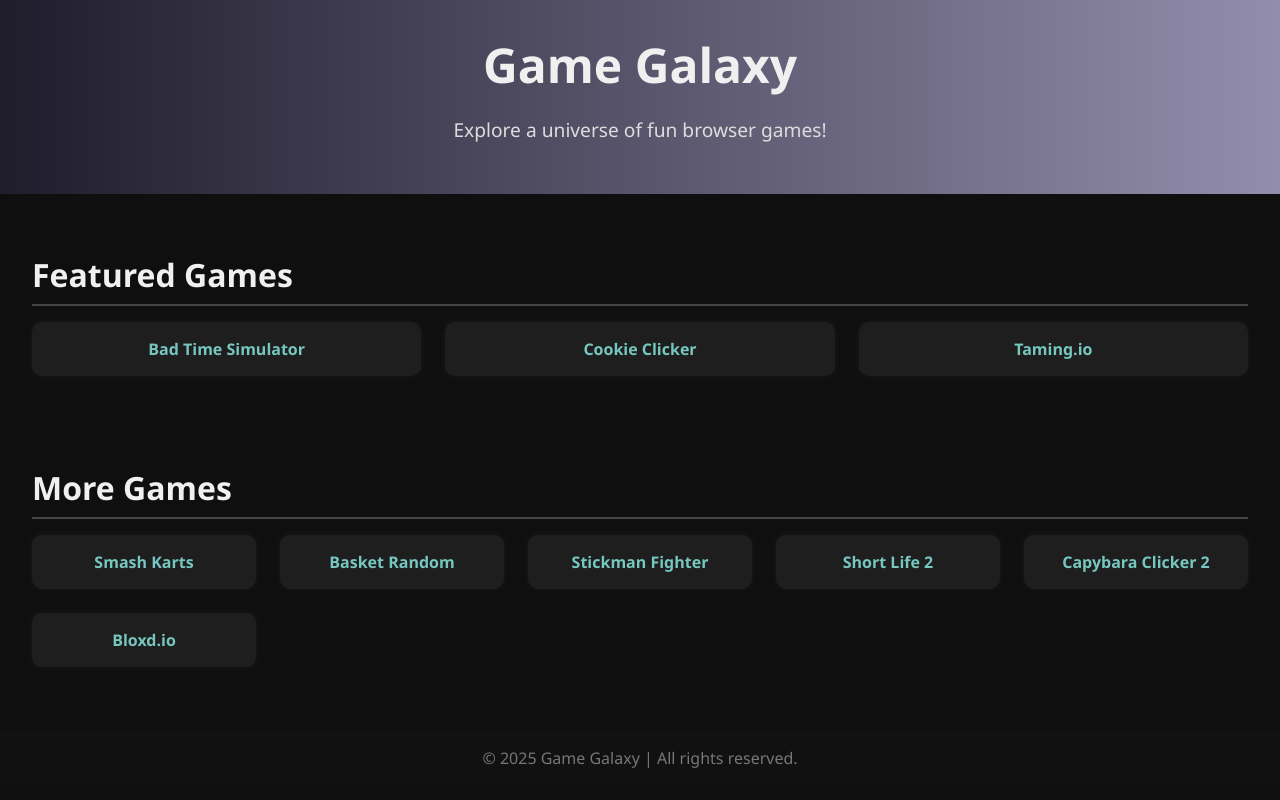
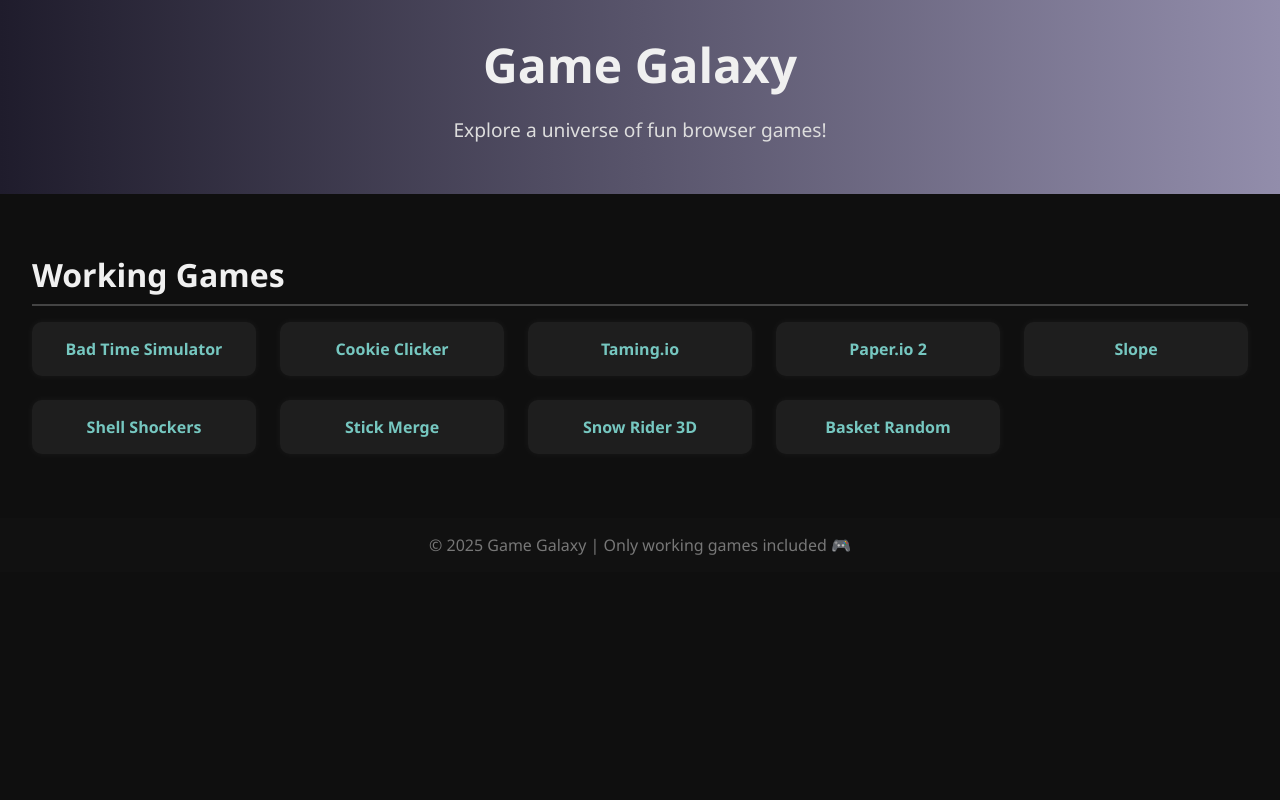
Before and after one commit to hazza7744/game-website, a plain HTML site: page index.html in a window 1280 px wide. Drawn offline with Linux system fonts and the light colour scheme.

Commit message:
Add files via upload

```diff
--- a/index.html
+++ b/index.html
@@ -1,3 +1,4 @@
+
 <!DOCTYPE html>
 <html lang="en">
 <head>
@@ -11,40 +12,33 @@
       background-color: #0f0f0f;
       color: #f0f0f0;
     }
-
     header {
       background: linear-gradient(to right, #1f1c2c, #928dab);
       padding: 2rem;
       text-align: center;
     }
-
     h1 {
       margin: 0;
       font-size: 3rem;
     }
-
     .tagline {
       font-size: 1.2rem;
       color: #ddd;
     }
-
     .game-section {
       padding: 2rem;
     }
-
     h2 {
       margin-bottom: 1rem;
       font-size: 2rem;
       border-bottom: 2px solid #444;
       padding-bottom: 0.5rem;
     }
-
     .game-grid {
       display: grid;
       grid-template-columns: repeat(auto-fit, minmax(200px, 1fr));
       gap: 1.5rem;
     }
-
     .game-card {
       background-color: #1e1e1e;
       border-radius: 10px;
@@ -53,18 +47,15 @@
       box-shadow: 0 0 8px rgba(255, 255, 255, 0.05);
       transition: transform 0.2s ease;
     }
-
     .game-card:hover {
       transform: scale(1.05);
       background-color: #292929;
     }
-
     .game-card a {
       color: #76c7c0;
       text-decoration: none;
       font-weight: bold;
     }
-
     footer {
       background-color: #111;
       text-align: center;
@@ -81,34 +72,22 @@
   </header>
 
   <section class="game-section">
-    <h2>Featured Games</h2>
+    <h2>Working Games</h2>
     <div class="game-grid">
-      <div class="game-card">
-        <a href="https://jcw87.github.io/c2-sans-fight/" target="_blank">Bad Time Simulator</a>
-      </div>
-      <div class="game-card">
-        <a href="https://orteil.dashnet.org/cookieclicker/" target="_blank">Cookie Clicker</a>
-      </div>
-      <div class="game-card">
-        <a href="https://taming.io/" target="_blank">Taming.io</a>
-      </div>
-    </div>
-  </section>
-
-  <section class="game-section">
-    <h2>More Games</h2>
-    <div class="game-grid">
-      <div class="game-card"><a href="#">Smash Karts</a></div>
-      <div class="game-card"><a href="#">Basket Random</a></div>
-      <div class="game-card"><a href="#">Stickman Fighter</a></div>
-      <div class="game-card"><a href="#">Short Life 2</a></div>
-      <div class="game-card"><a href="#">Capybara Clicker 2</a></div>
-      <div class="game-card"><a href="#">Bloxd.io</a></div>
+      <div class="game-card"><a href="https://jcw87.github.io/c2-sans-fight/" target="_blank">Bad Time Simulator</a></div>
+      <div class="game-card"><a href="https://orteil.dashnet.org/cookieclicker/" target="_blank">Cookie Clicker</a></div>
+      <div class="game-card"><a href="https://taming.io/" target="_blank">Taming.io</a></div>
+      <div class="game-card"><a href="https://paper-io.com/" target="_blank">Paper.io 2</a></div>
+      <div class="game-card"><a href="https://slopegame.com/" target="_blank">Slope</a></div>
+      <div class="game-card"><a href="https://shellshock.io/" target="_blank">Shell Shockers</a></div>
+      <div class="game-card"><a href="https://www.crazygames.com/game/stick-merge" target="_blank">Stick Merge</a></div>
+      <div class="game-card"><a href="https://snowrider3d.com/" target="_blank">Snow Rider 3D</a></div>
+      <div class="game-card"><a href="https://www.crazygames.com/game/basket-random" target="_blank">Basket Random</a></div>
     </div>
   </section>
 
   <footer>
-    © 2025 Game Galaxy | All rights reserved.
+    © 2025 Game Galaxy | Only working games included 🎮
   </footer>
 </body>
 </html>
```
